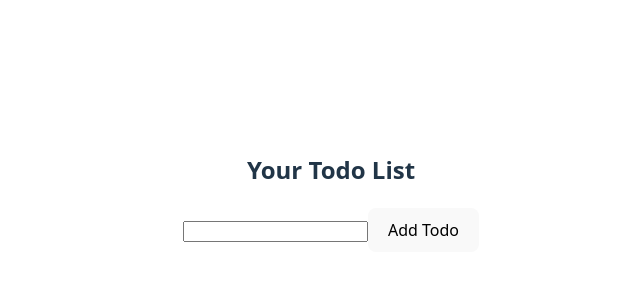
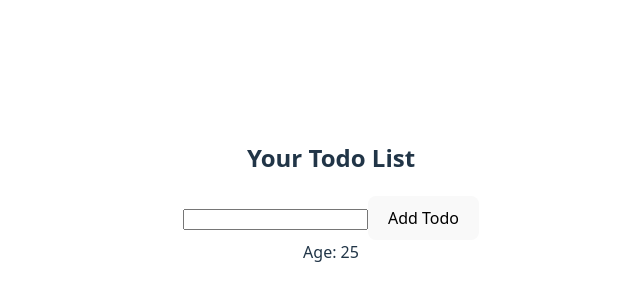
Before and after one commit to DhanushkaChandimal/React-with-Typescript-Redux-AuthO, a React (Vite) app: page / in a window 1280 px wide. Shown: the part 208-508 px from the top of the page, without its empty margins (309-949 px from the left). Built offline with nearby package versions, Linux system fonts and the light colour scheme.

Commit message:
Age calculator

```diff
--- a/src/App.tsx
+++ b/src/App.tsx
@@ -1,5 +1,6 @@
 import './App.css'
 import TodoList from './components/TodoList';
+import AgeCalculator from './components/AgeCalculator';
 
 function App(){
 
@@ -63,6 +64,7 @@ function App(){
     // </div>
     <div>
       <TodoList />
+      <AgeCalculator />
     </div>
   );
 }
--- /dev/null
+++ b/src/components/AgeCalculator.tsx
@@ -0,0 +1,19 @@
+import type React from "react";
+
+const AgeCalculator: React.FC = () => {
+    const myName: string = "Dhanushka";
+    const birthYear: number = 2000;
+    const currentYear: number = 2025;
+
+    const calculateAge = (birthYear: number, currentYear: number) : number =>{
+        return currentYear - birthYear
+    }
+
+    return (
+        <div>
+            Age: {calculateAge(birthYear, currentYear)}
+        </div>
+    )
+}
+
+export default AgeCalculator;
```
